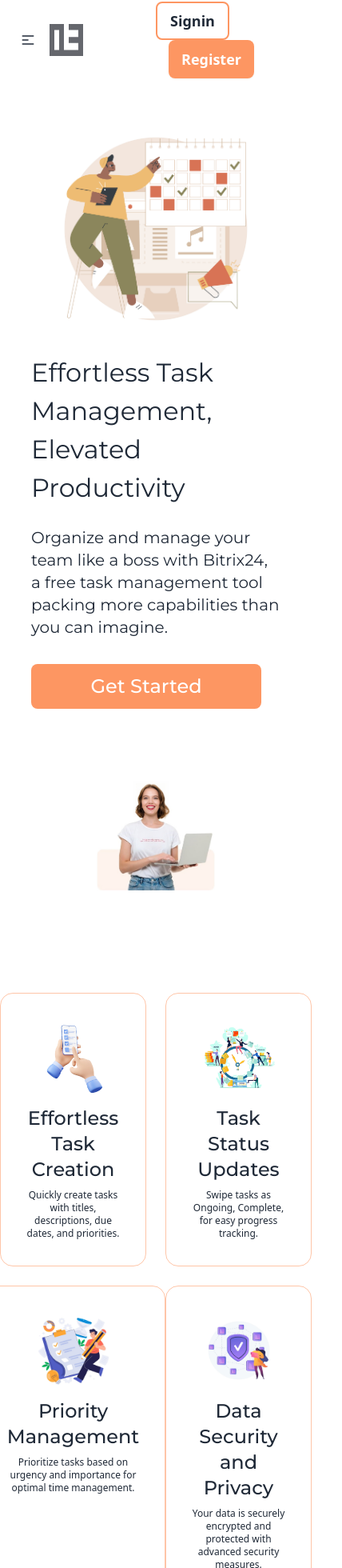
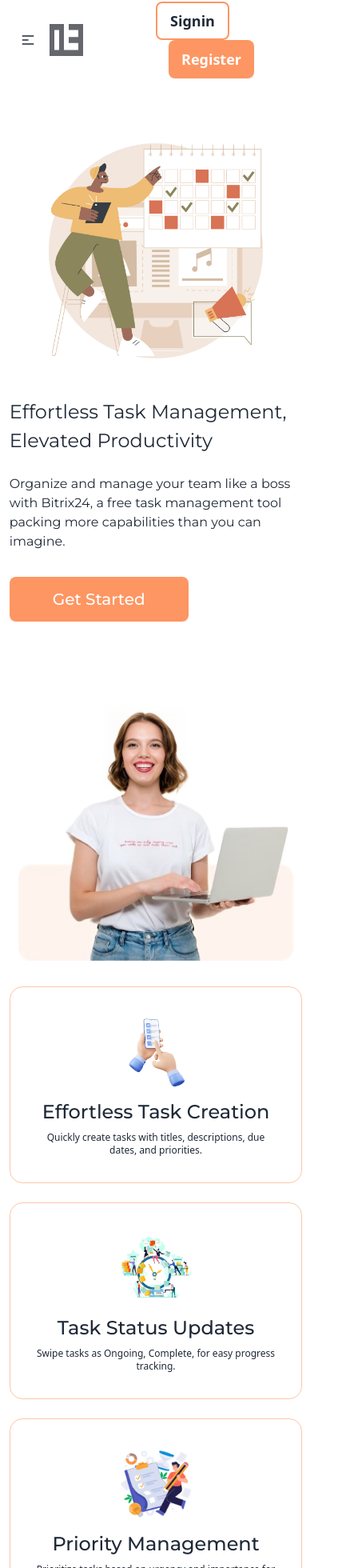
Before and after one commit to alamnahid/task-management-platform-client, a React (Vite) app: page / in a window 390 px wide. Shown: the part 18-1978 px from the top of the page at 80% size, 428 px wide, since content can reach past the window. Built offline with nearby package versions, Linux system fonts and the light colour scheme; no server answers.

Commit message:
responsive the full home page

```diff
--- a/src/Pages/Home/Banner/Banner.jsx
+++ b/src/Pages/Home/Banner/Banner.jsx
@@ -4,18 +4,20 @@ import { useContext } from "react";
 import { AuthContext } from "../../../Provider/AuthProvider";
 
 const Banner = () => {
-    const {user} = useContext(AuthContext);
+    const { user } = useContext(AuthContext);
     return (
-        <div className="flex flex-col-reverse lg:flex-row lg:h-[80vh] justify-between items-center px-[10%] mt-6 lg:mt-0">
+        <div className="flex flex-col-reverse lg:flex-row lg:h-[80vh] justify-between items-center px-[3%] xl:px-[10%] mt-6 lg:mt-0 xl:gap-32">
 
-            <div>
-                <h1 className="mont text-[2rem] md:text-[2.5rem] lg:text-[3.5rem] lg:leading-[4.5rem] lg:w-[50rem]">Effortless Task Management, Elevated Productivity</h1>
-                <p className="mont mt-6 text-xl lg:w-[45rem]">Organize and manage your team like a boss with Bitrix24, a free task management tool packing more capabilities than you can imagine.</p>
+            <div className="flex-1">
+                <h1 className="mont text-[1.5rem] md:text-[2.5rem] 2xl::text-[3.5rem] xl:leading-[4.5rem]">Effortless Task Management, Elevated Productivity</h1>
+                <p className="mont mt-6 text-base md:text-xl">Organize and manage your team like a boss with Bitrix24, a free task management tool packing more capabilities than you can imagine.</p>
 
-                <Link to={user? '/dashboard/dashboardhome' : '/login'}><button className="capitalize w-[18rem] h-14  bg-[#fd7a38c9] border-none rounded-lg text-white font-medium mt-8 text-2xl mont hover:bg-black hover:text-white hover:border-none">Get Started</button></Link>
+                <Link to={user ? '/dashboard/dashboardhome' : '/login'}><button className="capitalize w-[14rem] md:w-[18rem] h-14  bg-[#fd7a38c9] border-none rounded-lg text-white font-medium mt-8 text-xl md:text-2xl mont hover:bg-black hover:text-white hover:border-none">Get Started</button></Link>
             </div>
 
-            <img data-aos="flip-right"  data-aos-duration="1500" className="w-[100vw] lg:w-[43rem] lg:h-[43rem]" src={bannerImage} alt="" />
+            <div className="flex-1">
+                <img className="" src={bannerImage} alt="" />
+            </div>
 
         </div>
     );
--- a/src/Pages/Home/FeatureSection/FeatureSection.jsx
+++ b/src/Pages/Home/FeatureSection/FeatureSection.jsx
@@ -5,9 +5,9 @@ import taskprioroty from "../../../assets/prioroty.webp"
 import tasklsecurity from "../../../assets/securitry.webp"
 const FeatureSection = () => {
     return (
-        <div className="flex flex-col lg:flex-row items-center lg:mx-[10%] my-20 gap-32">
-            <img className="w-[40%]" src={task} alt="" />
-            <div className="grid grid-cols-2 justify-items-center gap-6">
+        <div className="flex flex-col xl:flex-row items-center mx-[3%] lg:mx-[10%] my-20 gap-8 xl:gap-32">
+            <img className="xl:w-[40%]" src={task} alt="" />
+            <div className="grid grid-cols-1 md:grid-cols-2 justify-items-center gap-6">
                 <div className="text-center p-8 border border-[#fd7a386f] rounded-2xl">
                     <img className="w-24 h-24 mx-auto" src={taskcreate} alt="" />
                     <h3 className="mont text-2xl mt-3 font-medium">Effortless Task Creation</h3>
--- a/src/Pages/Home/Testimonials/Testimonials.jsx
+++ b/src/Pages/Home/Testimonials/Testimonials.jsx
@@ -4,20 +4,42 @@ import Marquee from "react-fast-marquee";
 const Testimonials = () => {
     return (
         <div className="mb-32">
-            <h1 className="text-4xl text-gray-600 text-center mb-20">What Our Users Are Saying</h1>
+            <h1 className="text-2xl md:text-4xl text-gray-600 text-center mb-20">What Our Users Are Saying</h1>
 
             <div className="flex gap-12">
                 <Marquee pauseOnClick>
-                <div className="w-[35rem] h-[20rem] border border-[#FD7B38] p-8">
-                    <p className="mont text-lg text-gray-700">Task Manager has been a game-changer for me! As a freelancer juggling multiple projects, keeping track of tasks used to be chaotic. With Task Manager, I can easily create, prioritize, and update tasks on the go. Its simple, intuitive, and has made me so much more organized.</p>
+                <div className="w-[22rem] lg:w-[35rem] h-[25rem] lg:h-[18rem] border border-[#FD7B38] p-8 ml-12">
+                    <p className="mont md:text-lg text-gray-700">Task Manager has been a game-changer for me! As a freelancer juggling multiple projects, keeping track of tasks used to be chaotic. With Task Manager, I can easily create, prioritize, and update tasks on the go. Its simple, intuitive, and has made me so much more organized.</p>
 
                     <h1 className="text-3xl mont text-right mt-4">Sarah W.</h1>
                 </div>
-                <div className="w-[35rem] h-[20rem] border border-[#FD7B38] p-8 ml-12">
-                    <p className="mont text-lg text-gray-700">Task Manager has been a game-changer for me! As a freelancer juggling multiple projects, keeping track of tasks used to be chaotic. With Task Manager, I can easily create, prioritize, and update tasks on the go. Its simple, intuitive, and has made me so much more organized.</p>
+
+                <div className="w-[22rem] lg:w-[35rem] h-[25rem] lg:h-[18rem] border border-[#FD7B38] p-8 ml-12">
+                    <p className="mont md:text-lg text-gray-700">Ive tried several task management tools, but Task Manager stands out. The ability to swipe tasks as Ongoing, Complete, or Up Next is brilliant. It gives me a clear overview of my progress and helps me stay focused. Highly recommend it!</p>
+
+                    <h1 className="text-3xl mont text-right mt-4">Mark S.</h1>
+                </div>
+
+                <div className="w-[22rem] lg:w-[35rem]  h-[25rem] lg:h-[18rem] border border-[#FD7B38] p-8 ml-12">
+                    <p className="mont md:text-lg text-gray-700">I love the flexibility Task Manager offers. Being able to attach files to tasks and break them down into subtasks has made project management a breeze. Plus, the notifications keep me on track without feeling overwhelmed. Its become an essential part of my daily routine.</p>
+
+                    <h1 className="text-3xl mont text-right mt-4">Anna L.</h1>
+                </div>
+
+                <div className="w-[22rem] lg:w-[35rem]  h-[25rem] lg:h-[18rem] border border-[#FD7B38] p-8 ml-12">
+                    <p className="mont md:text-lg text-gray-700">Task Manager has streamlined our teams workflow like never before. We can easily assign tasks, track progress, and collaborate seamlessly. It has saved us time, improved communication, and boosted our productivity. Thank you, Task Manager!</p>
+
+                    <h1 className="text-3xl mont text-right mt-4">Greg M.</h1>
+                </div>
+
+                <div className="w-[22rem] lg:w-[35rem] h-[25rem] lg:h-[18rem] border border-[#FD7B38] p-8 ml-12">
+                    <p className="mont md:text-lg text-gray-700">Task Manager has been a game-changer for me! As a freelancer juggling multiple projects, keeping track of tasks used to be chaotic. With Task Manager, I can easily create, prioritize, and update tasks on the go. Its simple, intuitive, and has made me so much more organized.</p>
 
                     <h1 className="text-3xl mont text-right mt-4">Sarah W.</h1>
                 </div>
+
+
+
                 </Marquee>
 
 
```
Also changed, not shown: src/Pages/Home/HowItWorks/HowItWorks.jsx (+9 -9 lines).
